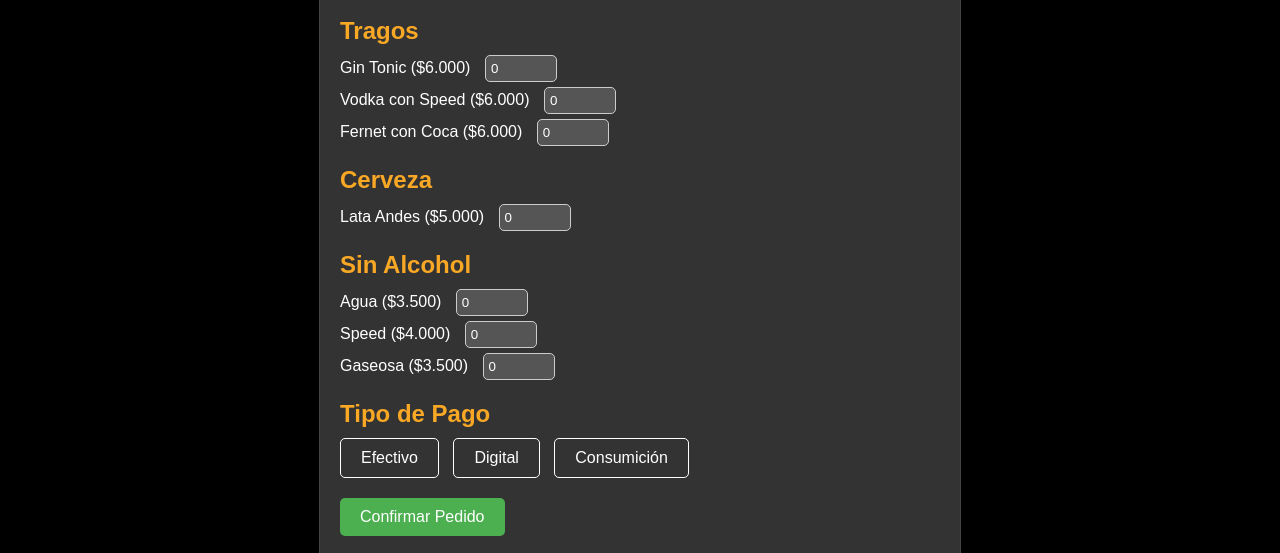
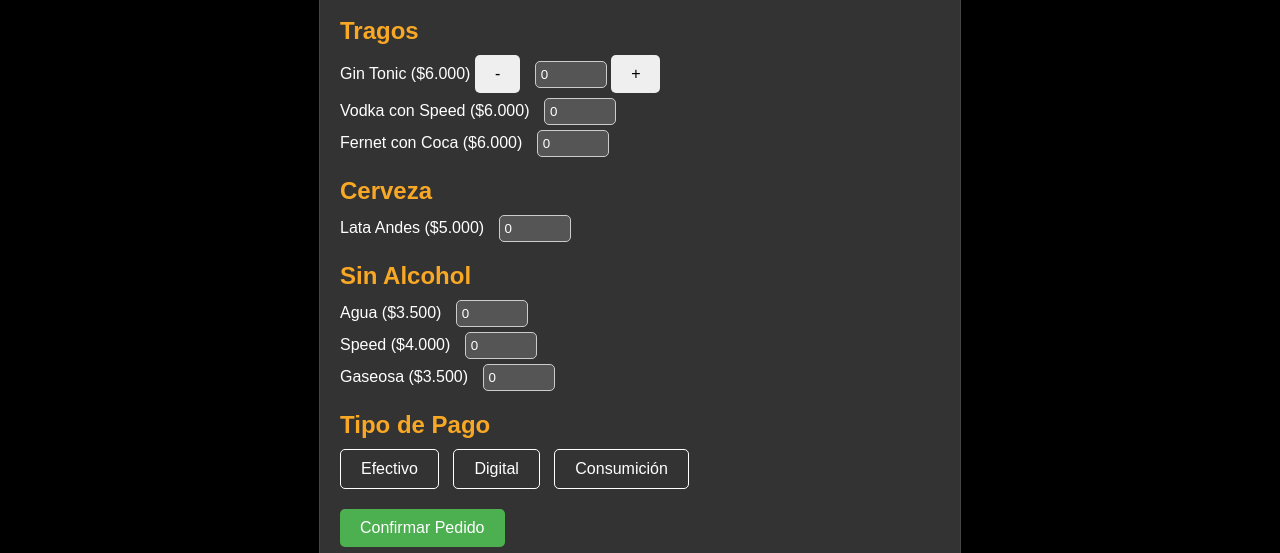
Before and after one commit to carla-20/evermorePedidos, a plain HTML site: page index.html in a window 1280 px wide. Shown: the part 220-773 px from the top of the page. Drawn offline with Linux system fonts and the light colour scheme.

Commit message:
agrego botones

```diff
--- a/index.html
+++ b/index.html
@@ -180,10 +180,13 @@
             <h2>Tragos</h2>
             <label>
                 Gin Tonic ($6.000)
+                <button onclick="cambiarCantidad('gin-tonic', -1)">-</button>
                 <input type="number" id="gin-tonic" min="0" value="0" oninput="calcularTotal()">
+                <button onclick="cambiarCantidad('gin-tonic', 1)">+</button>
             </label>
             <label>
                 Vodka con Speed ($6.000)
+
                 <input type="number" id="vodka-speed" min="0" value="0" oninput="calcularTotal()">
             </label>
             <label>
@@ -259,6 +262,14 @@
             const botonesMenu = document.querySelectorAll('.menu button');
             botonesMenu.forEach(btn => btn.classList.remove('active'));
             document.querySelector(`.menu button[onclick="mostrarSeccion('${seccion}')"]`).classList.add('active');
+        }
+
+        function cambiarCantidad(bebida, cantidad) {
+            const input = document.getElementById(bebida);
+            let nuevoValor = parseInt(input.value) + cantidad;
+            if (nuevoValor < 0) nuevoValor = 0;
+            input.value = nuevoValor;
+            calcularTotal();
         }
 
         function calcularTotal() {
```
